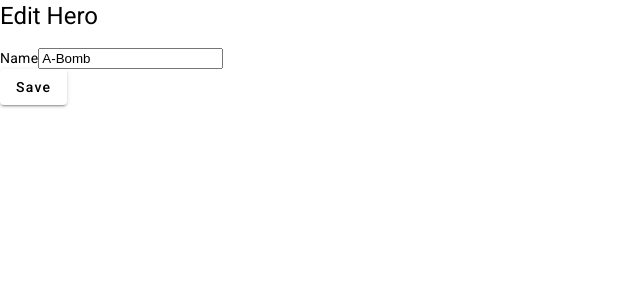
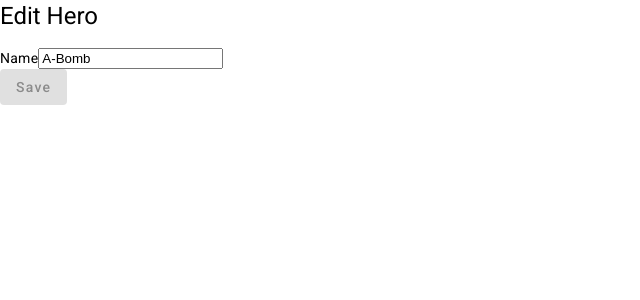
Before and after one commit to killian2301/heroesApp, an Angular app: page /heroes/1/edit in a window 1280 px wide. Shown: the top 300 px of the page, without its empty margins (0-640 px from the left). Built offline with nearby package versions, Linux system fonts and the light colour scheme; data requests are answered from the project's data file.

Commit message:
bug: can save an unedited hero

```diff
--- a/src/app/features/heroes/components/hero-form/hero-form.component.html
+++ b/src/app/features/heroes/components/hero-form/hero-form.component.html
@@ -13,6 +13,6 @@
   <app-button
     label="Save"
     (click)="onSubmit()"
-    [disabled]="heroForm.invalid"
+    [disabled]="heroForm.invalid || heroForm.pristine"
   ></app-button>
 }
--- a/src/app/features/heroes/components/hero-form/hero-form.component.ts
+++ b/src/app/features/heroes/components/hero-form/hero-form.component.ts
@@ -42,7 +42,7 @@ export class HeroFormComponent implements OnChanges {
   }
   getEmptyForm(): FormGroup {
     return this.fb.group({
-      id: ['', Validators.required],
+      id: [''],
       name: ['', Validators.required],
     });
   }
```
